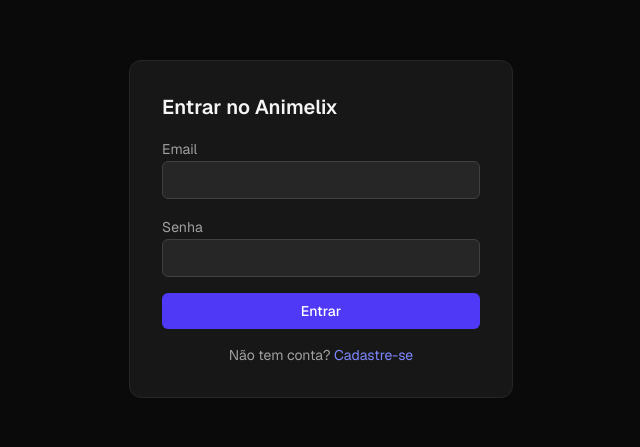
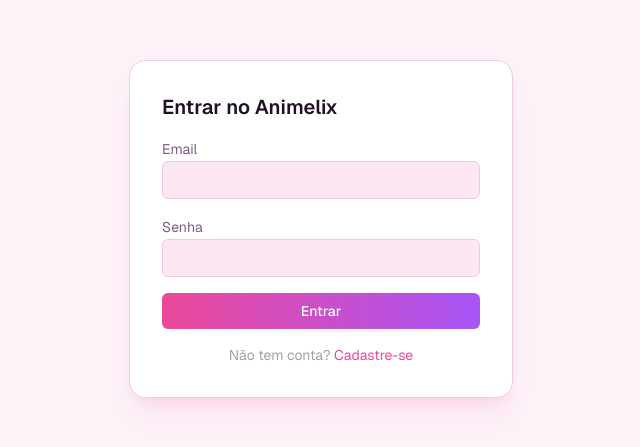
Before and after one commit to douglasjosebarboza/animelix, a Next.js app: page /login in a window 1280 px wide. Shown: the part 171-618 px from the top of the page, without its empty margins (319-959 px from the left). Built offline with nearby package versions, Linux system fonts and the light colour scheme; no server answers.

Commit message:
feat(theme): restyle AuthForm with tokens

```diff
--- a/components/AuthForm.tsx
+++ b/components/AuthForm.tsx
@@ -14,35 +14,35 @@ export function AuthForm({ mode, action }: Props) {
   const isLogin = mode === "login";
 
   return (
-    <main className="flex min-h-screen items-center justify-center bg-neutral-950 text-neutral-100">
+    <main className="flex min-h-screen items-center justify-center bg-background text-foreground">
       <form
         action={formAction}
-        className="w-full max-w-sm space-y-4 rounded-xl border border-neutral-800 bg-neutral-900 p-8"
+        className="w-full max-w-sm space-y-4 rounded-2xl border border-border bg-surface p-8 shadow-xl shadow-accent/10"
       >
         <h1 className="text-xl font-semibold">
           {isLogin ? "Entrar no Animelix" : "Criar conta no Animelix"}
         </h1>
 
         <label className="block space-y-1">
-          <span className="text-sm text-neutral-400">Email</span>
+          <span className="text-sm text-muted">Email</span>
           <input
             name="email"
             type="email"
             required
             autoComplete="email"
-            className="w-full rounded-md border border-neutral-700 bg-neutral-800 px-3 py-2 text-sm outline-none focus:border-indigo-500"
+            className="w-full rounded-md border border-border bg-surface-2 px-3 py-2 text-sm outline-none focus:border-accent"
           />
         </label>
 
         <label className="block space-y-1">
-          <span className="text-sm text-neutral-400">Senha</span>
+          <span className="text-sm text-muted">Senha</span>
           <input
             name="password"
             type="password"
             required
             minLength={8}
             autoComplete={isLogin ? "current-password" : "new-password"}
-            className="w-full rounded-md border border-neutral-700 bg-neutral-800 px-3 py-2 text-sm outline-none focus:border-indigo-500"
+            className="w-full rounded-md border border-border bg-surface-2 px-3 py-2 text-sm outline-none focus:border-accent"
           />
         </label>
 
@@ -55,7 +55,7 @@ export function AuthForm({ mode, action }: Props) {
         <button
           type="submit"
           disabled={pending}
-          className="w-full rounded-md bg-indigo-600 px-3 py-2 text-sm font-medium text-white hover:bg-indigo-500 disabled:opacity-50"
+          className="btn-anime w-full rounded-md px-3 py-2 text-sm font-medium disabled:opacity-50"
         >
           {pending ? "Aguarde..." : isLogin ? "Entrar" : "Cadastrar"}
         </button>
@@ -64,14 +64,14 @@ export function AuthForm({ mode, action }: Props) {
           {isLogin ? (
             <>
               Não tem conta?{" "}
-              <Link href="/register" className="text-indigo-400 hover:underline">
+              <Link href="/register" className="text-accent hover:underline">
                 Cadastre-se
               </Link>
             </>
           ) : (
             <>
               Já tem conta?{" "}
-              <Link href="/login" className="text-indigo-400 hover:underline">
+              <Link href="/login" className="text-accent hover:underline">
                 Entrar
               </Link>
             </>
```
